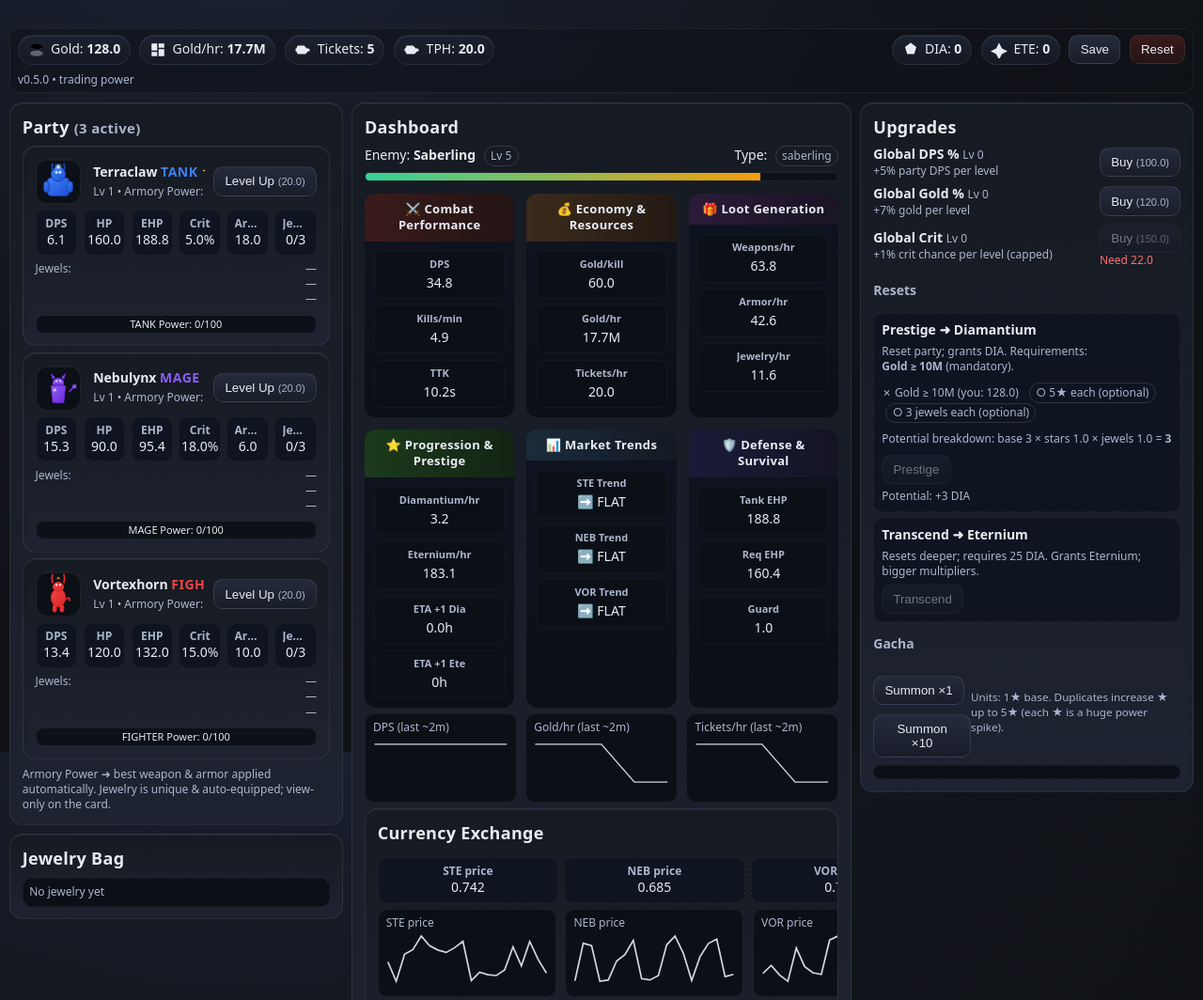
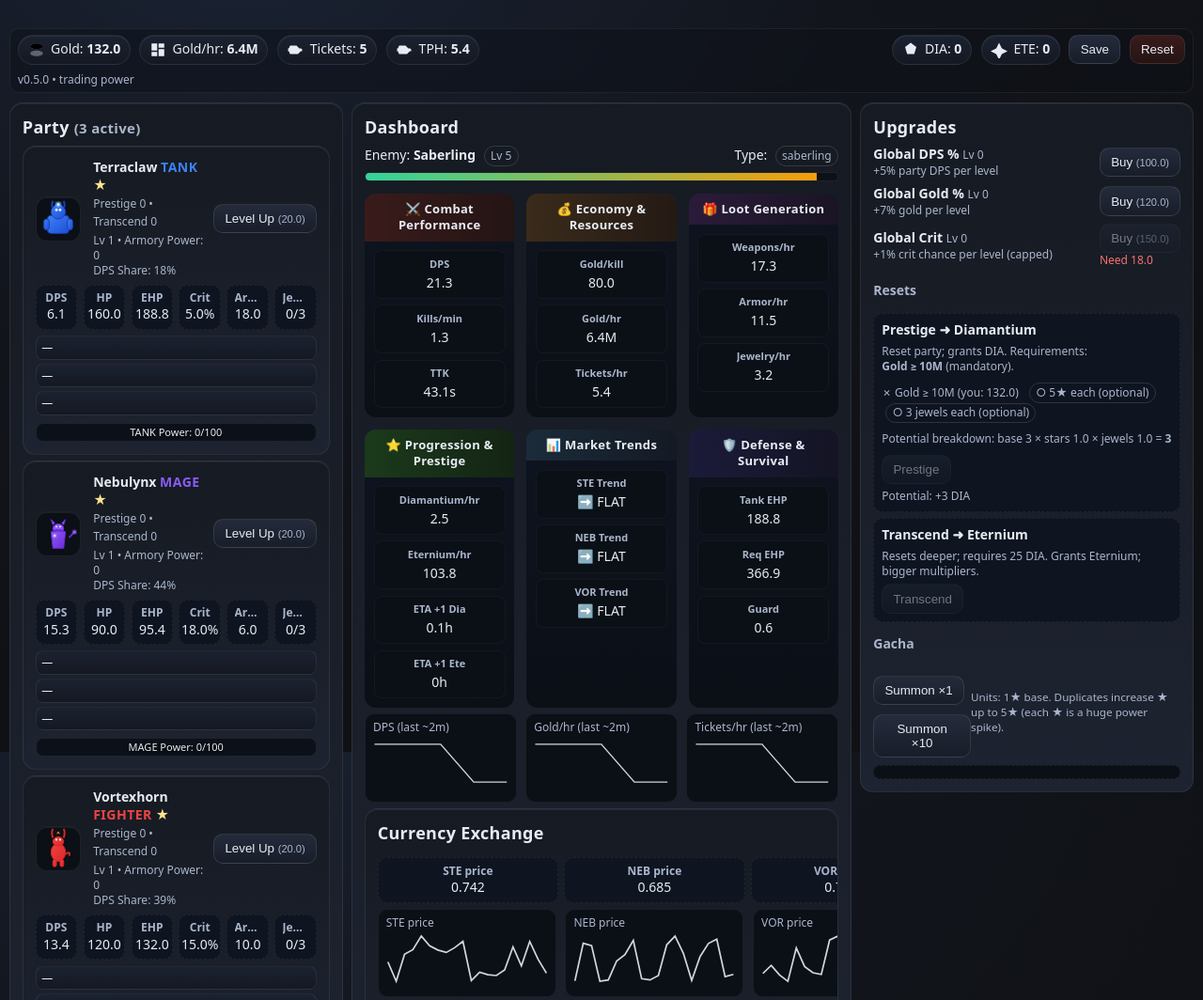
Before and after one commit to fedxc/animal_gacha, a website: page index.html in a window 1280 px wide. Shown: the top 1064 px of the page at 94% size. Drawn offline with Linux system fonts and the light colour scheme.

Commit message:
balance and other improvements

```diff
--- a/index.html
+++ b/index.html
@@ -203,10 +203,7 @@
           <div><b>Jewelry</b><span class="jcount"></span></div>
         </div>
         <div class="vlist mt-04">
-          <div class="row tiny flex-start">
-            <div>Jewels:</div>
-            <div class="jewels text-right"></div>
-          </div>
+          <div class="jewels"></div>
         </div>
       </div>
     </template>
--- a/scripts/logic.js
+++ b/scripts/logic.js
@@ -112,7 +112,7 @@ export const partyStats = () => {
 }
 
 // ===== Enemy Threat & Tank Gating =====
-const enemyDps = (lvl) => 6 + Math.pow(lvl, 1.35) * 1.6
+const enemyDps = (lvl) => 6 + Math.pow(lvl, 1.8) * 2.2
 export const tankSurvivalFactor = () => {
   const p = partyStats()
   const threat = enemyDps(S.enemy.level)
@@ -251,13 +251,24 @@ export const logMsg = (msg) => {
 
 // ===== Battle & Drops =====
 export const spawnEnemy = () => {
-  const lvl = Math.max(1, Math.floor(1 + Math.log10(1 + S.gold) * 2 + (S.enemy?.level || 1) * 0.05))
+  // Calculate enemy level based on character levels and gold
+  const partyLevels = partyUnits().map(u => u.level)
+  const avgLevel = partyLevels.reduce((sum, lvl) => sum + lvl, 0) / partyLevels.length
+  const maxLevel = Math.max(...partyLevels)
+
+  // Base level from gold, but with minimum based on character levels
+  const goldBasedLevel = Math.max(1, Math.floor(1 + Math.log10(1 + S.gold) * 2 + (S.enemy?.level || 1) * 0.05))
+  const charBasedLevel = Math.floor(avgLevel * 0.8 + maxLevel * 0.2)
+
+  // Use the higher of the two, but don't let it drop too much
+  const lvl = Math.floor(Math.max(goldBasedLevel, charBasedLevel, (S.enemy?.level || 1) * 0.9))
+
   const type = pick(ENEMY_TYPES).id
-  const hp = Math.floor(100 + Math.pow(lvl, 1.8) * 18)
+  const hp = Math.floor(100 + Math.pow(lvl, 2.2) * 25)
   S.enemy = { level: lvl, type, hp, maxHp: hp }
   logMsg(`A ${ENEMY_TYPES.find((e) => e.id === type).name} appears (Lv ${lvl})`)
 }
-export const baseGoldPerKill = (lvl) => Math.floor((10 + lvl * 4) * GOLD_MULT)
+export const baseGoldPerKill = (lvl) => Math.floor((10 + lvl * 6) * GOLD_MULT)
 export const dropRolls = (enemyType, lvl) => {
   let c = {
     gold: 1,
@@ -279,7 +290,7 @@ export const dropRolls = (enemyType, lvl) => {
 
 export const awardWeapon = () => {
   const u = pick(partyUnits())
-  const power = Math.floor(rnd(1, 6) + Math.pow(S.enemy.level, 0.9))
+  const power = Math.floor(rnd(1, 8) + Math.pow(S.enemy.level, 1.1))
   const improved = power > u.bestWeapon
   if (improved) {
     u.bestWeapon = power
@@ -290,7 +301,7 @@ export const awardWeapon = () => {
 }
 export const awardArmor = () => {
   const u = pick(partyUnits())
-  const power = Math.floor(rnd(1, 4) + Math.pow(S.enemy.level, 0.8))
+  const power = Math.floor(rnd(1, 6) + Math.pow(S.enemy.level, 1.0))
   const improved = power > u.bestArmor
   if (improved) {
     u.bestArmor = power
--- a/scripts/ui.js
+++ b/scripts/ui.js
@@ -451,7 +451,7 @@ function formatJewel(j) {
     )
     .join(' • ')
   const roleColor = getRoleColor(j.role)
-  return `${j.name} <span style="color: ${roleColor}">[${j.role}]</span> <span class="tiny">(Lv ${j.itemLevel} • req ${j.minUnitLevel}) • ${eff}</span>`
+  return `<span class="jewel-name">${j.name}</span> <span style="color: ${roleColor}">[${j.role}]</span> <span class="tiny">(Lv ${j.itemLevel} • req ${j.minUnitLevel}) • ${eff}</span>`
 }
 
 // ===== PARTY RENDERING HELPERS =====
@@ -507,13 +507,12 @@ const setupUnitInfo = (node, unit, stats, dpsShare, etaLevelH) => {
   const infoEl = node.querySelector('.info')
 
   if (nameEl) {
-    nameEl.innerHTML = `<b>${unit.name}</b> <span class="role ${unit.role}">${unit.role}</span> <span class="stars">${'★'.repeat(unit.stars)}</span><span class="tiny"> Prestige ${unit.prestige} • Transcend ${unit.transcend}</span>`
+    nameEl.innerHTML = `<b>${unit.name}</b> <span class="role ${unit.role}">${unit.role}</span> <span class="stars">${'★'.repeat(unit.stars)}</span><br><span class="tiny">Prestige ${unit.prestige} • Transcend ${unit.transcend}</span>`
   }
 
   if (infoEl) {
     const armoryPower = Math.floor(unit.bestWeapon + unit.bestArmor)
-    const etaText = formatEtaText(etaLevelH)
-    infoEl.textContent = `Lv ${unit.level} • Armory Power: ${F_Game(armoryPower)} • DPS Share: ${F_Percent(dpsShare * 100)} • ETA Lvl: ${etaText}`
+    infoEl.innerHTML = `Lv ${unit.level} • Armory Power: ${F_Game(armoryPower)}<br>DPS Share: ${F_Percent(dpsShare * 100)}`
   }
 }
 
@@ -574,7 +573,7 @@ const setupJewelryDisplay = (node, unit) => {
   ]
 
   jewelsEl.innerHTML = jewelry
-    .map((j) => `<div>${formatJewel(j)}</div>`)
+    .map((j) => `<div class="jewel-item">${formatJewel(j)}</div>`)
     .join('')
 }
 
--- a/styles/main.css
+++ b/styles/main.css
@@ -254,8 +254,8 @@ small {
   display: grid;
   gap: 0.2rem;
   overflow: hidden;
-  text-overflow: ellipsis;
-  white-space: nowrap;
+  word-wrap: break-word;
+  overflow-wrap: break-word;
 }
 
 .role {
@@ -388,6 +388,13 @@ small {
   overflow: hidden;
   text-overflow: ellipsis;
   white-space: nowrap;
+}
+
+/* Allow text wrapping for party card info */
+.char .info {
+  white-space: normal;
+  word-wrap: break-word;
+  overflow-wrap: break-word;
 }
 
 .row .actions {
@@ -894,3 +901,32 @@ select {
     text-align: center;
   }
 }
+
+/* ===== JEWELRY DISPLAY STYLES ===== */
+.jewels {
+  display: flex;
+  flex-direction: column;
+  gap: 0.25rem;
+}
+
+.jewel-item {
+  padding: 0.25rem 0.35rem;
+  background: var(--gradient-stat-pill);
+  border-radius: var(--border-radius-sm);
+  border: var(--shadow-border-dim);
+  font-size: 12px;
+  line-height: 1.3;
+  word-wrap: break-word;
+  overflow-wrap: break-word;
+}
+
+.jewel-name {
+  font-weight: 600;
+  color: var(--accent);
+}
+
+.jewel-item .tiny {
+  display: block;
+  margin-top: 0.1rem;
+  opacity: 0.8;
+}
```
